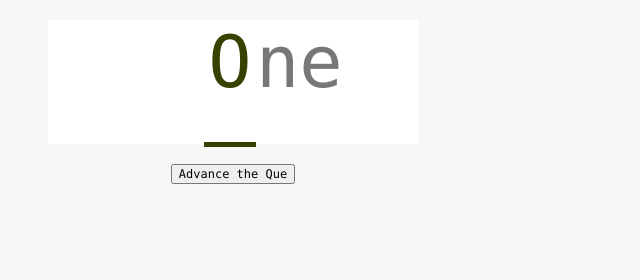
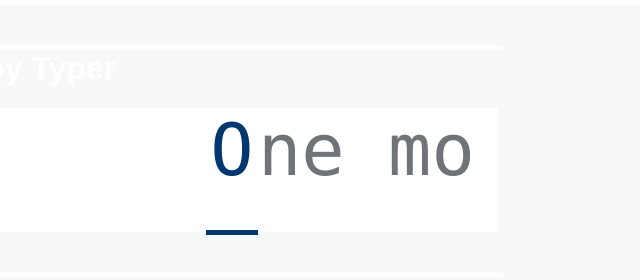
Before and after one commit to rvondohlen/toy-typer, a plain HTML site: page index.html in a window 1280 px wide. Shown: the whole page, without its empty margins (407-1047 px from the left). Drawn offline with Linux system fonts and the light colour scheme.

Commit message:
added 2 chars to each side and made some style tweaks

```diff
--- a/css/style.css
+++ b/css/style.css
@@ -1,18 +1,37 @@
 body {
-	font-family: Menlo, 'Courier New', Courier;
-	background-color: #f8f7f6;
-	color: #384200;
+	font-family: 'Helvetica Neue', Helvetica, Arial;
+	background-color: #f6f8fa;
+	color: #003770;
+	border-top: 5px solid #fff;
 }
 
 .app {
-	width: 400px;
-	margin: 20px auto;
+	width: 540px;
+	margin: 40px auto;
+	padding-bottom: 40px;
+	border-bottom: 5px solid #fff;
+}
+
+.app h1 {
+	color: #fff;
+	margin-left: 5px;
+	-webkit-transition: all .25s ease-in-out;
+	-o-transition: all .25s ease-in-out;
+	transition: all .25s ease-in-out;
+	border-top: 5px solid #fff;
+}
+
+.app h1:hover {
+	color: #707377;
+	border-top: 5px solid #707377;
+	cursor: pointer;
 }
 
 #feed {
+	font-family: Menlo, 'Courier New', Courier;
 	margin: 0 auto;
 	font-size: 72px;
-	width: 370px;
+	width: 530px;
 	height: 124px;
 	background-color: #fff;
 }
@@ -22,20 +41,20 @@ body {
 }
 
 #out, #que {
-	width: 156px;
+	width: 238px;
 	height: 122px;
-	color: #777;
+	color: #707377;
 }
 
 #out {
 	text-align: right;
-	color: #ddd;
+	color: #d0d3d7;
 }
 
 #feature {
 	width: 52px;
 	height: 122px;
-	border-bottom: 5px solid #384200;
+	border-bottom: 5px solid #003770;
 	text-align: center;
 }
 
--- a/index.html
+++ b/index.html
@@ -8,12 +8,13 @@
 </head>
 <body>
 <div class="app">
+	<h1>Toy Typer</h1>
 	<div id="feed">
 		<div id="out"></div>
 		<div id="feature"></div>
 		<div id="que"></div>
 	</div>
-	<button id="advance">Advance the Que</button>
+	<!-- <button id="advance">Advance the Que</button> -->
 </div>
 	<script src="js/app.js"></script>
 </body>
--- a/js/app.js
+++ b/js/app.js
@@ -17,7 +17,7 @@ tt.buildFeed = function(){
 	}
 
 	var out = function(){
-		var p = tt.passage.substring(tt.count, tt.count-3);
+		var p = tt.passage.substring(tt.count, tt.count-5);
 		return p;
 	}();
 	out = out.split(' ').join('&nbsp;');
@@ -27,7 +27,7 @@ tt.buildFeed = function(){
 	tt.feature.innerHTML = feature;
 
 	var que = function(){
-		var q = tt.passage.substring(tt.count+1,tt.count+4);
+		var q = tt.passage.substring(tt.count+1,tt.count+6);
 		return q;
 	}();
 	que = que.split(' ').join('&nbsp;');
```
